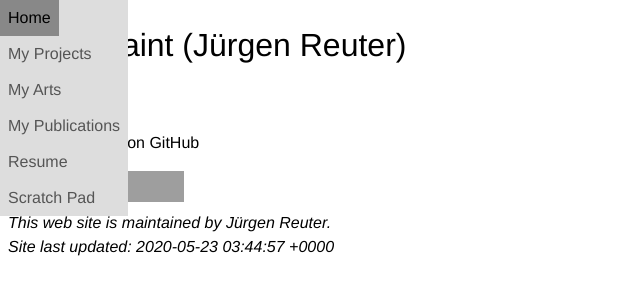
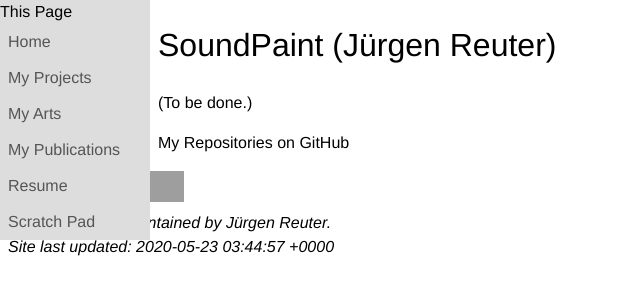
Before and after one commit to soundpaint/soundpaint.github.io, a Jekyll site: the page built from index.md, in a window 1280 px wide. Shown: the top 300 px of the page, without its empty margins (0-640 px from the left). Built offline with Jekyll 4.4.1, drawn with Linux system fonts in a browser that asks for light colours; our own code applies the rules of GitHub Pages for plain Markdown files; grey boxes are pictures that could not be loaded.

Commit message:
Bugfixing
* Try getting navigator activation
  status correct.
* Fix content padding.

```diff
--- a/_includes/_nav.html
+++ b/_includes/_nav.html
@@ -3,8 +3,9 @@
              <a href="/">{{ page.title | default: site.title }}</a>
         -->
         <nav class="nav">
+          <a href="{{ page.url }}">This Page</a>
 {% for item in site.data.pageslist.pages %}
-          <div class="{% if item.url == page.url %}active{% endif %}">
+          <div class="{% if item.url != page.url %}non{% endif %}active">
             <a href="{{ item.url }}">{{ item.title }}</a>
           </div>
 {% endfor %}
--- a/_sass/layout.scss
+++ b/_sass/layout.scss
@@ -1,3 +1,7 @@
+#main {
+  padding-left: 150px;
+}
+
 html {
   font-family: "Helvetica Neue", Helvetica, Arial, sans-serif;
   font-size: 1em;
@@ -14,6 +18,7 @@ a {
   position: fixed;
   top: 0;
   left: 0;
+  width: 150px;
   display: inline-grid;
   background-color: #ddd;
   overflow: hidden;
```
